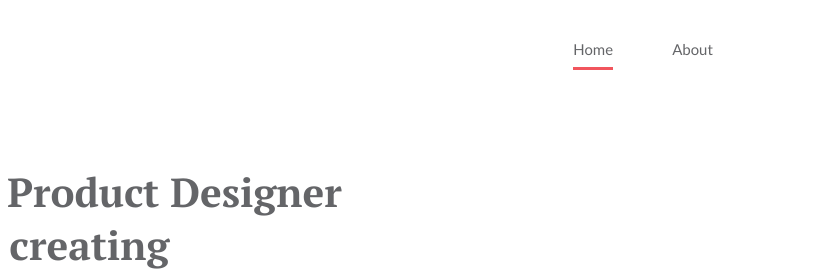
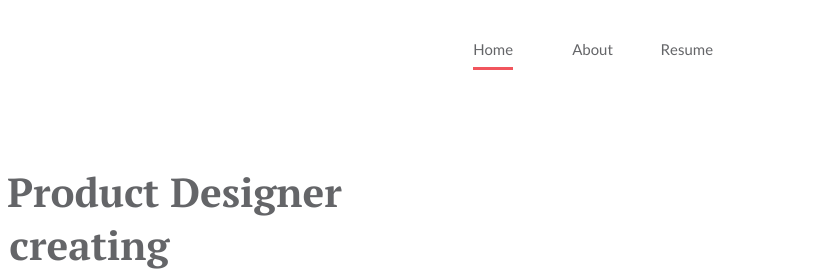
Before and after one commit to flores8/lauralee2020, a Gatsby site: page / in a window 1280 px wide. Shown: the top 279 px of the page, 459-1280 px from the left. Built offline with nearby package versions, Linux system fonts and the light colour scheme; Gatsby itself is replaced by a stand-in of ours.

Commit message:
add resume to top nav

```diff
--- a/src/components/top-nav.js
+++ b/src/components/top-nav.js
@@ -10,7 +10,8 @@ const navLayout = {
   margin: "auto",
   display: "grid",
   alignItems: "center",
-  gridTemplateColumns: "3fr minmax(50px, 100px) minmax(50px, 100px)",
+  gridTemplateColumns:
+    "3fr minmax(50px, 100px) minmax(50px, 100px) minmax(50px, 100px)",
 }
 const linkWrapper = {
   textAlign: "right",
@@ -42,6 +43,14 @@ const TopNav = ({ siteTitle }) => (
           About
         </Link>
       </div>
+      <div class="link-wrapper" style={linkWrapper}>
+        <a
+          href="https://lauraleeflores.s3.amazonaws.com/flores-resume.pdf"
+          target="_blank"
+        >
+          Resume
+        </a>
+      </div>
     </nav>
   </header>
 )
```
